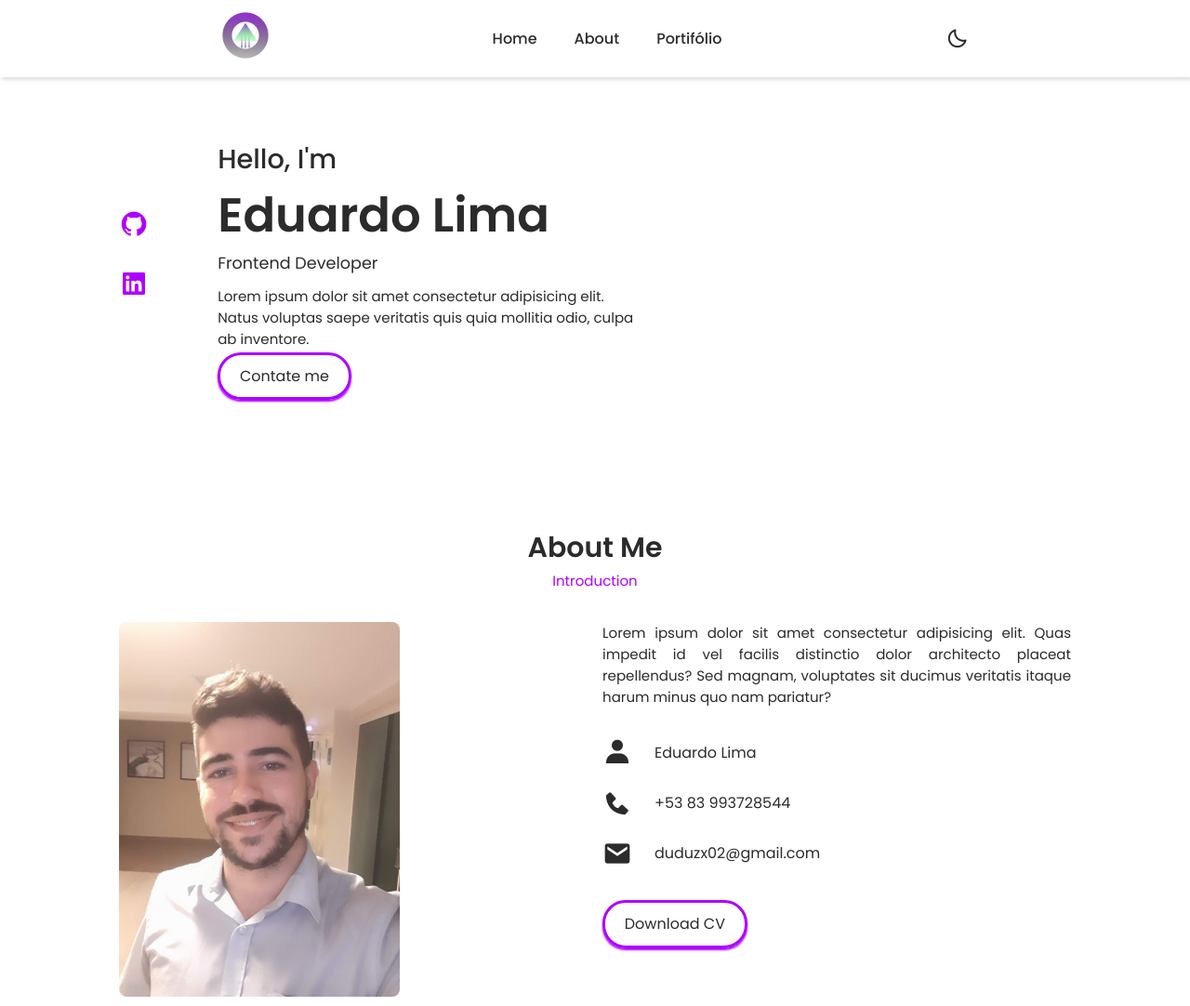
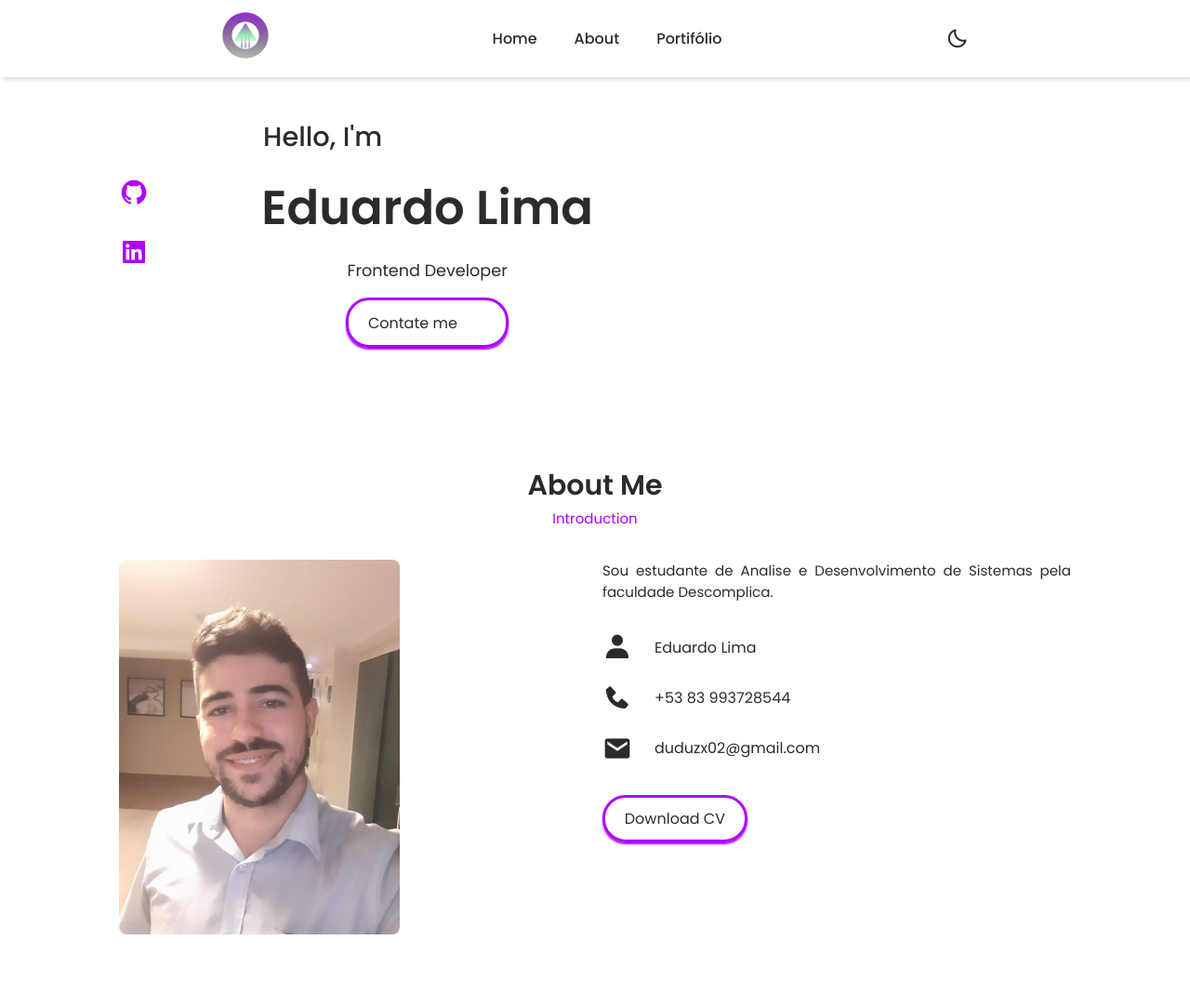
Before and after one commit to duduzx02/portifolio1.0, a plain HTML site: page index.html in a window 1280 px wide. Shown: the top 1082 px of the page at 93% size. Drawn offline with nearby package versions, Linux system fonts and the light colour scheme.

Commit message:
Feitas as descrições

```diff
--- a/css/style.css
+++ b/css/style.css
@@ -25,7 +25,7 @@ body {
     color: var(--text-color);
 }
 
-body.active{
+body.active {
     --text-color: #fff;
     --bg-color: #2B2B2B;
 }
@@ -42,7 +42,7 @@ section {
 
 /*********************** NAV BAR ******************/
 
-header{
+header {
     position: fixed;
     width: 100%;
     top: 0;
@@ -55,31 +55,32 @@ header{
     padding: 13px 10%;
     transition: 0.2s;
     box-shadow: -3px -3px 7px #FFFFFF73,
-                    2px 2px 5px rgba(94, 104, 121, 0.288)
+        2px 2px 5px rgba(94, 104, 121, 0.288)
+}
 
-}
-.navbar{
+.navbar {
     display: flex;
 }
 
-.navbar a{
+.navbar a {
     font-size: 1rem;
     padding: 10px 20px;
     color: var(--text-color);
     font-weight: 500;
 }
-.navbar a:hover{
+
+.navbar a:hover {
     color: var(--main-color);
 }
 
-#menu-icon{
+#menu-icon {
     font-size: 34px;
     cursor: pointer;
     z-index: 10001;
     display: none;
 }
 
-#darkmode{
+#darkmode {
     font-size: 24px;
     cursor: pointer;
 }
@@ -95,7 +96,17 @@ header{
     grid-template-columns: 0.2fr 1fr 1fr;
     align-items: center;
     gap: 1rem;
-    padding-top: 150px ;
+    padding-top: 150px;
+}
+
+.home-text {
+    display: flex;
+    flex-direction: column;
+    height: 200px;
+    gap: 1rem;
+    justify-content: center;
+    align-items: center;
+
 }
 
 .home-img {
@@ -107,6 +118,7 @@ header{
 .home-text span {
     font-size: var(--medium-font);
     font-weight: 500;
+    margin-left: -225px;
 }
 
 .home-text h1 {
@@ -348,38 +360,39 @@ footer a {
 
 /******************* Responsive ******************************/
 
-@media(max-width: 1050px){
-    header{
+@media(max-width: 1050px) {
+    header {
         padding: 18px 4%;
     }
-    section{
+
+    section {
         padding: 50px 4%;
     }
 
 }
 
-@media (max-width: 768px){
-    :root{
+@media (max-width: 768px) {
+    :root {
         --big-font: 2.4rem;
         --medium-font: 1.2rem
     }
 
-    header{
+    header {
         padding: 11px 4%;
     }
 
-    #menu-icon{
+    #menu-icon {
         display: initial;
         color: var(--text-color);
     }
 
-    .navbar{
+    .navbar {
         display: flex;
         gap: 35px;
         padding-top: 15px;
     }
 
-    header .navbar{
+    header .navbar {
         position: absolute;
         top: -500px;
         left: 0;
@@ -392,29 +405,29 @@ footer a {
         text-align: center;
     }
 
-    .navbar.active{
+    .navbar.active {
         top: 100%;
     }
 
-    #darkmode{
+    #darkmode {
         position: absolute;
         top: 1.7rem;
         right: 2rem;
     }
 
-    .home{
+    .home {
         grid-template-columns: 0.5fr 3fr;
     }
 
-    .home-img{
+    .home-img {
         opacity: 0;
     }
 
-    .about-container{
+    .about-container {
         grid-template-columns: 1fr;
     }
 
-    .about-img{
+    .about-img {
         display: flex;
         justify-content: center;
     }
--- a/index.html
+++ b/index.html
@@ -43,9 +43,8 @@
                 <span>Hello, I'm</span>
                 <h1>Eduardo Lima</h1>
                 <h2>Frontend Developer</h2>
-                <p>Lorem ipsum dolor sit amet consectetur adipisicing elit. Natus voluptas saepe veritatis quis quia
-                    mollitia odio, culpa ab inventore. </p>
-                <a href="" class="btn">Contate me</a>
+                <!-- <p>Sou estudante de programação, faço Analise e Desenvolvimento de Sistemas, pela faculdade Descomplica.</p> -->
+                <a href="tel:83993728544" class="btn">Contate me</a>
             </div>
 
         </section>
@@ -61,11 +60,7 @@
                     <img src="imagens/eu.jpeg" alt="">
                 </div>
                 <div class="about-text">
-                    <p>Lorem ipsum dolor sit amet consectetur adipisicing elit. Quas impedit id vel facilis distinctio
-                        dolor
-                        architecto placeat repellendus? Sed magnam, voluptates sit ducimus veritatis itaque harum minus
-                        quo
-                        nam pariatur? </p>
+                    <p>Sou estudante de Analise e Desenvolvimento de Sistemas pela faculdade Descomplica. </p>
                     <div class="information">
                         <div class="info-box">
                             <i class="bx bxs-user"></i>
@@ -101,7 +96,7 @@
                     </div>
                     <div class="face face2">
                         <div class="content">
-                            <p>Lorem ipsum dolor sit amet, consectetur adipisicing elit.</p>
+                            <p>Esse é um site de tabuada que estou construindo em HTML, CSS e JavaScript.</p>
                             <a class="btn" href="https://duduzx02.github.io/tabuada1.0/">Visitar site</a>
                         </div>
                     </div>
@@ -116,7 +111,7 @@
                     </div>
                     <div class="face face2">
                         <div class="content">
-                            <p>Lorem ipsum dolor sit amet, consectetur adipisicing elit.</p>
+                            <p>Projeto construído para fins didáticos, com o objetivo de colocar em prática os conhecimentos de HTML, CSS e JavaScript aprendidos na DIO.</p>
                             <a class="btn" href="https://duduzx02.github.io/Construindo-uma-Landing-Page-no-Mundo-Invertido-com-HTML-e-CSS/">Visitar site</a>
                         </div>
                     </div>
```
